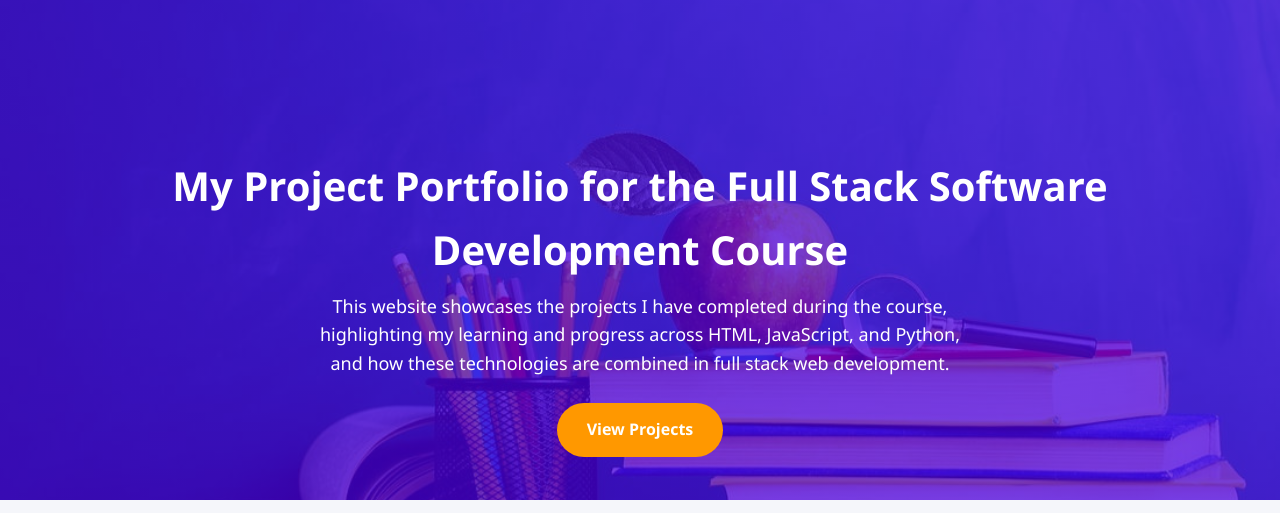
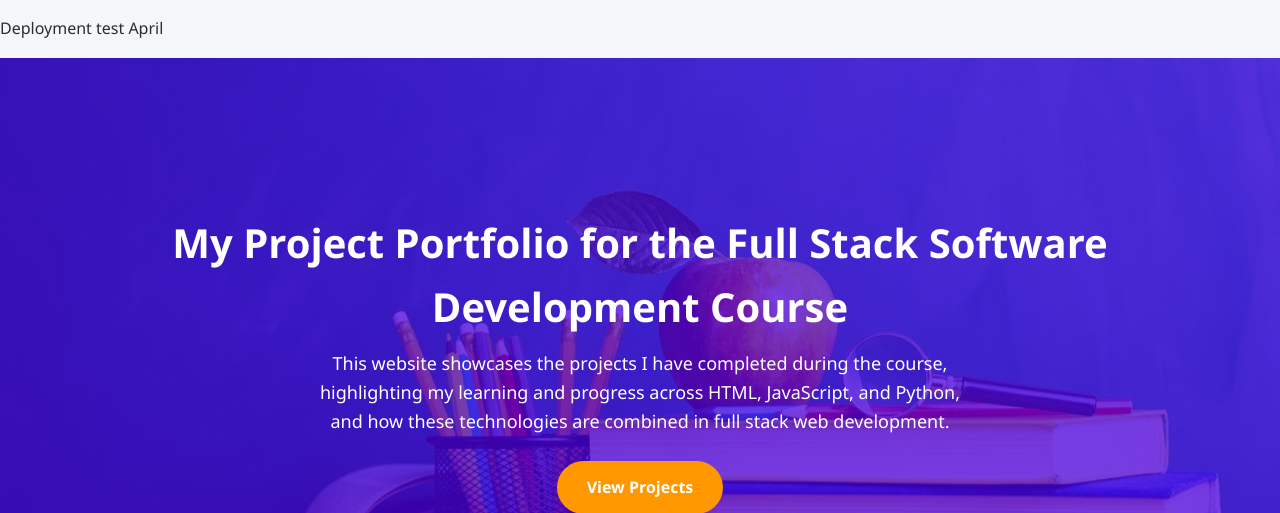
Before and after one commit to HlengiweNcube/flask-web-app, a Flask app: page / in a window 1280 px wide. Shown: the part 78-591 px from the top of the page. Run offline with Flask 3, Linux system fonts and the light colour scheme.

Commit message:
test auto deoployment

```diff
--- a/templates/home.html
+++ b/templates/home.html
@@ -45,7 +45,7 @@
             </nav>
         </div>
     </header>
-
+     <p>Deployment test April</p>
     <!-- Hero section introducing the portfolio -->
     <section class="hero">
         <div class="container">
```
